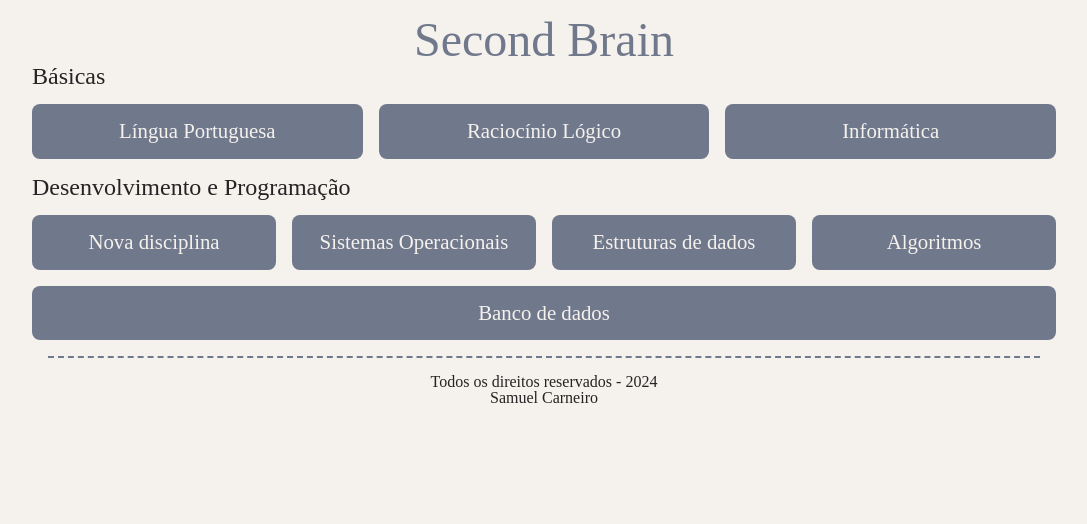
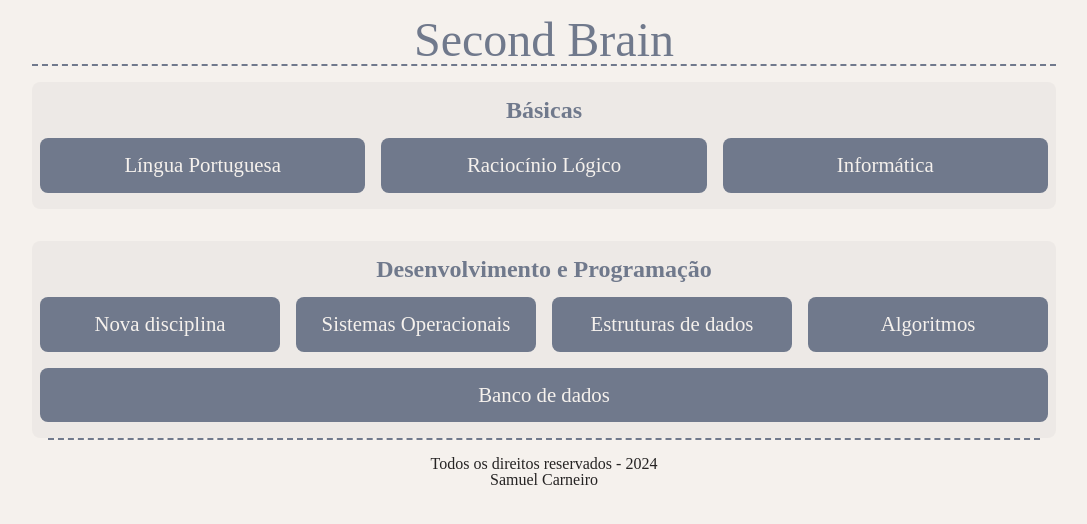
Before and after one commit to samuelcarneiro/second-brain, a plain HTML site: page index.html in a window 1280 px wide. Shown: the whole page, without its empty margins (96-1183 px from the left). Drawn offline with Linux system fonts and the light colour scheme.

Commit message:
Adição de div para separar as disciplinas

```diff
--- a/assets/css/style.css
+++ b/assets/css/style.css
@@ -11,30 +11,52 @@ body {
     color: #252323;
 }
 
-.container {
-    max-width: 80%;
-    margin: 0 auto;
-}
-
 header {
     padding-top: 1rem;
     text-align: center;
 }
 
-h1 {
+header h1 {
     font-size: 3rem;
     color: #70798C;
+    border-bottom: 2px dashed #70798C;
+    margin-bottom: 1rem;;
 }
 
 h2 {
     font-size: 1.5rem;
-    color: #252323;
+    font-weight: bold;
+    text-align: center;
+    color: #70798C;
+    margin: 1rem 0;
 }
 
 a {
     text-decoration: none;
     color: #252323;
     cursor: pointer;
+}
+
+main {
+    display: flex;
+    flex-direction: column;
+    gap: 2rem;
+}
+
+.container {
+    max-width: 80%;
+    margin: 0 auto;
+}
+
+.basicas,
+.desenvolvimento-programacao {
+    padding: 0 .5rem;
+    border-radius: .5rem;
+    background-color: rgba(0, 0, 0, .03);
+}
+
+.desenvolvimento-programacao {
+
 }
 
 .cards {
--- a/index.html
+++ b/index.html
@@ -12,6 +12,7 @@
         </header>
 
         <main>
+            <div class="basicas">
                 <h2>Básicas</h2>
                 <div class="cards">
                     <div class="card">
@@ -23,14 +24,17 @@
                         <a href="#">Raciocínio Lógico</a>
                     </div>
                     <!-- ./card2 -->
+
                     <div class="card">
                         <a href="#">Informática</a>
                     </div>
                     <!-- ./card3 -->
                 </div>
                 <!-- ./cards -->
+            </div>
             <!-- ./básicas -->
 
+            <div class="desenvolvimento-programacao">
                 <h2>Desenvolvimento e Programação</h2>
                 <div class="cards">
                     <div class="card nova-disciplina">
@@ -58,6 +62,9 @@
                     </div>
                     <!-- ./card3 -->
                 </div>
+                <!-- ./cards -->
+            </div>
+            <!-- ./desenvolvimento-programacao -->
         </main>
 
         <footer>
```
Lines whose indentation alone changed are shown as unchanged.
